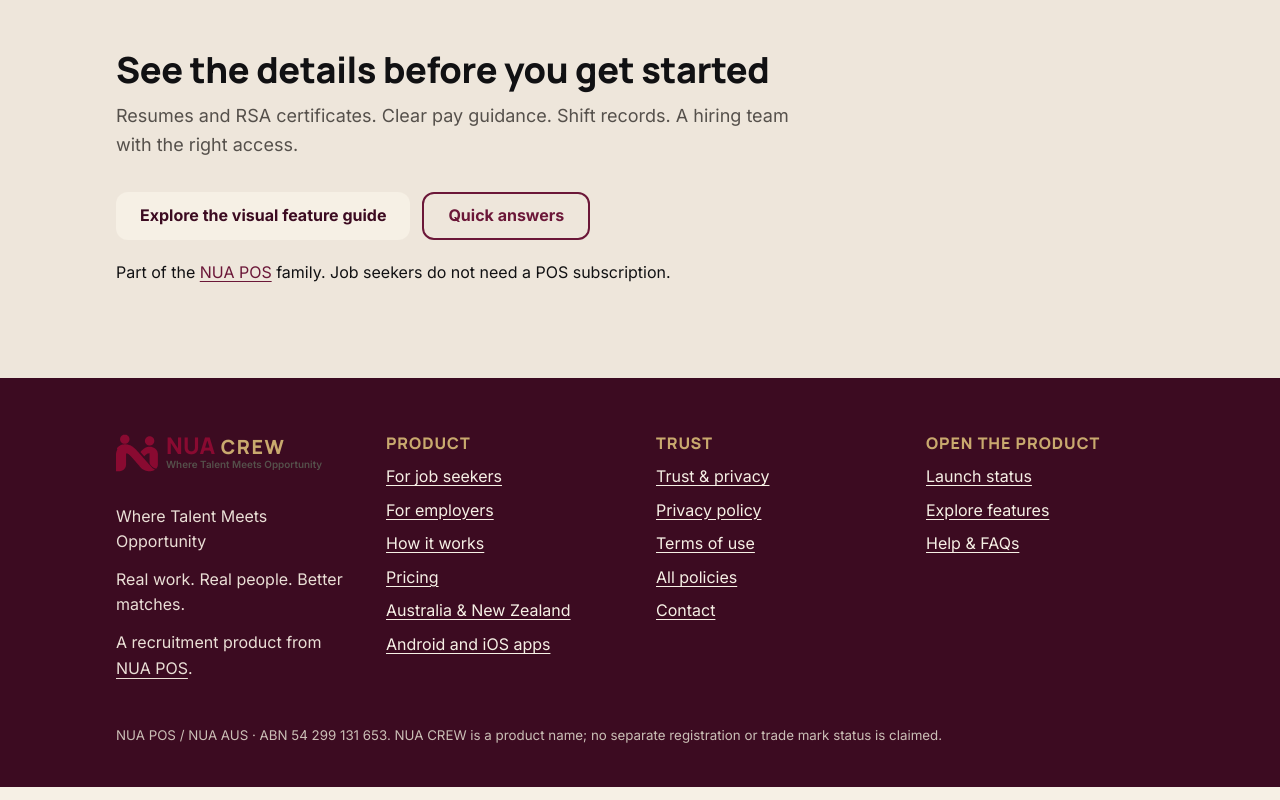
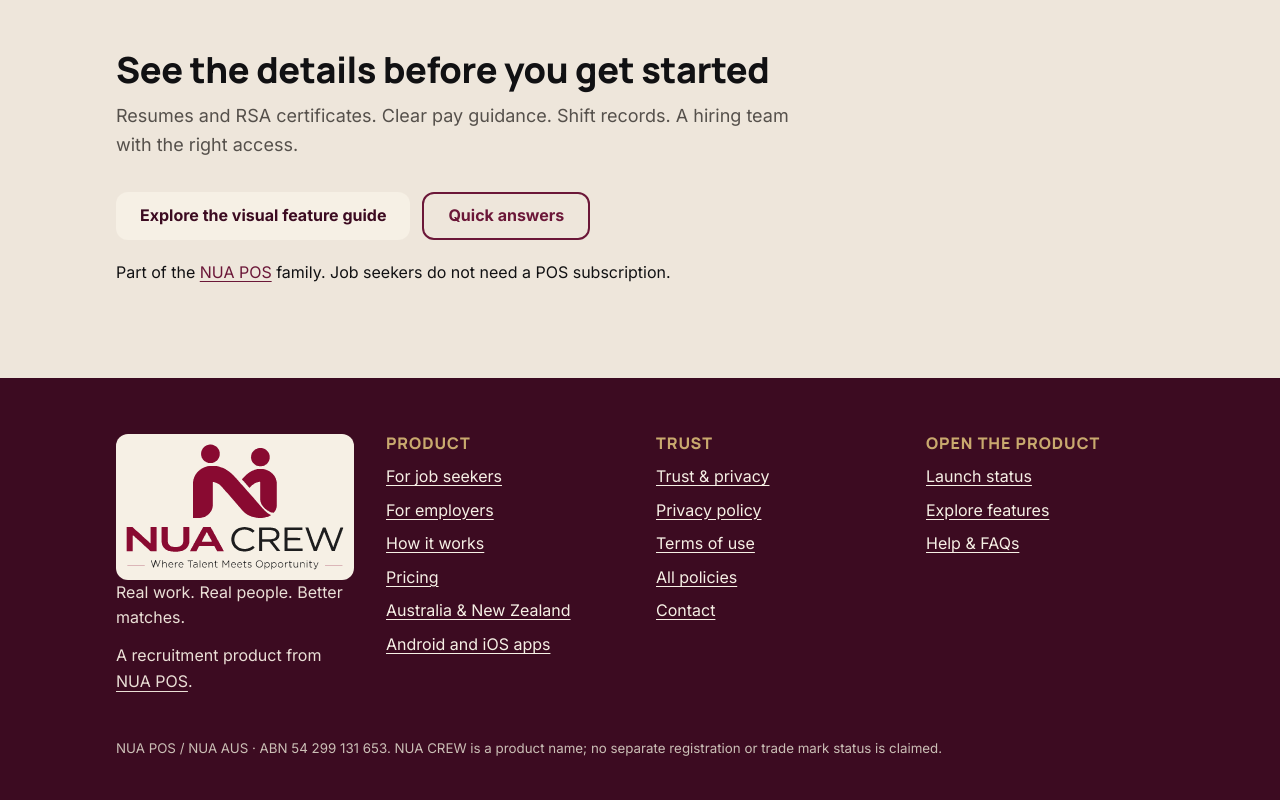
Before and after one commit to BSaumil/NUA-CREW, a Next.js app in the folder apps/site/: page / in a window 1280 px wide. Shown: the part 6564-7364 px from the top of the page. Built offline with nearby package versions, Linux system fonts and the light colour scheme.

Commit message:
fix: actually display the official master logo in the marketing footer

```diff
--- a/apps/site/app/layout.tsx
+++ b/apps/site/app/layout.tsx
@@ -73,8 +73,14 @@ export default function RootLayout({ children }: { children: ReactNode }) {
           <div className="nua-container" style={{ padding: '0 16px' }}>
             <div className="site-footer__grid">
               <div>
-                <BrandLockup />
-                <p style={{ marginTop: 16 }}>{TAGLINE}</p>
+                <a href="/" aria-label="NUA CREW home" className="site-footer__master-logo">
+                  <Image
+                    src="/brand/nua-crew-logo.svg"
+                    alt="NUA CREW — Where Talent Meets Opportunity"
+                    width={340}
+                    height={199}
+                  />
+                </a>
                 <p>{SUPPORT_LINE}</p>
                 <p className="parent-brand">
                   A recruitment product from <a href={BUSINESS.parentUrl}>NUA POS</a>.
```
